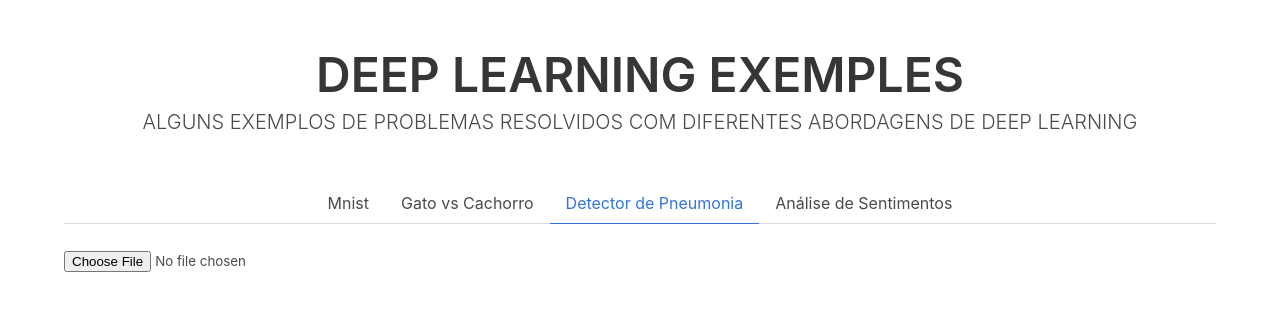
After one commit to lucasvalentim/deep-learning-exemples, a Flask app: page /pneumonia-detector in a window 1280 px wide. The commit adds this page. Shown: the top 311 px of the page. Run offline with Flask 2, Linux system fonts and the light colour scheme.

Commit message:
Exibição do resultado

```diff
--- a/app.py
+++ b/app.py
@@ -13,7 +13,19 @@ app = flask.Flask(__name__)
 
 @app.route('/')
 def index():
-    return flask.render_template('index.html')
+    return flask.render_template('mnist.html')
+
+@app.route('/cat-vs-dog')
+def cat_vs_dog():
+    return flask.render_template('cat-vs-dog.html')
+
+@app.route('/pneumonia-detector')
+def pneumonia_detector():
+    return flask.render_template('pneumonia-detector.html')
+
+@app.route('/sentiment-analysis')
+def sentiment_analysis():
+    return flask.render_template('sentiment-analysis.html')
 
 @app.route('/api/mnist/predict', methods=['POST'])
 def mnist_predict():
@@ -28,7 +40,7 @@ def mnist_predict():
             model = mnist.load_production_model()
             preds = model.predict(image)
 
-            data['predictions'] = mnist.decode_predictions(preds[0])
+            data['prediction'] = mnist.decode_predictions(preds[0])
             data['success'] = True
 
     return flask.jsonify(data)
--- a/exemples/mnist/mnist.py
+++ b/exemples/mnist/mnist.py
@@ -19,7 +19,10 @@ def prepare_image(image):
     return image
 
 def decode_predictions(preds):
-    return [{'label': str(label), 'probability': float(prob)} for label, prob in enumerate(preds)]
+    return {
+        'label': str(np.argmax(preds)),
+        'probability': float(np.max(preds))
+    }
 
 def build_model():
     model = Sequential()
--- a/static/css/styles.css
+++ b/static/css/styles.css
@@ -6,17 +6,23 @@
     margin-top: -1rem;
 }
 
-#inputImage {
-    margin: 0 auto;
-}
-
 #mnist .input-image {
     margin: 0 auto;
     display: table;
 }
 
-#mnist .image-preview-wrapper {
+#mnist .image-preview {
     width: 420px;
     margin: 30px auto;
     display: none;
 }
+
+#mnist .result {
+    max-width: 600px;
+    margin: 30px auto;
+    padding: 30px;
+    border-radius: 5px;
+    background: #f1f1f1;
+    text-align: center;
+    display: none;
+}
--- a/static/js/app.js
+++ b/static/js/app.js
@@ -9,7 +9,7 @@ $(function() {
 
             reader.readAsDataURL(this.files[0]);
 
-            $('.image-preview-wrapper').show();
+            $('#mnist .image-preview').show();
 
             var formData = new FormData();
 
@@ -20,7 +20,8 @@ $(function() {
                 type: 'POST',
                 data: formData,
                 success: function(data) {
-                    console.log(data)
+                    $('#mnist .result .number-predicted').text(data.prediction.label);
+                    $('#mnist .result').show();
                 },
                 cache: false,
                 contentType: false,
--- /dev/null
+++ b/templates/pneumonia-detector.html
@@ -0,0 +1,43 @@
+<!DOCTYPE html>
+<html lang="pt-BR">
+<head>
+    <meta charset="UTF-8">
+    <meta name="viewport" content="width=device-width, initial-scale=1.0">
+    <meta http-equiv="X-UA-Compatible" content="ie=edge">
+    <title>Deep Learning Exemples</title>
+    <link rel="stylesheet" href="https://cdnjs.cloudflare.com/ajax/libs/bulma/0.7.2/css/bulma.min.css">
+    <link rel="stylesheet" href="/static/css/styles.css">
+</head>
+
+<body>
+
+    <header id="header">
+        <h1 class="title is-1 has-text-centered is-uppercase">Deep Learning Exemples</h1>
+        <h2 class="subtitle has-text-centered is-uppercase has-text-weight-light">Alguns exemplos de problemas resolvidos com diferentes abordagens de Deep Learning</h2>
+    </header>
+
+    <div class="container">
+        <div class="tabs is-centered">
+            <ul>
+                <li><a href="/">Mnist</a></li>
+                <li><a href="/cat-vs-dog">Gato vs Cachorro</a></li>
+                <li class="is-active"><a href="/pneumonia-detector">Detector de Pneumonia</a></li>
+                <li><a href="/sentiment-analysis">Análise de Sentimentos</a></li>
+            </ul>
+        </div>
+
+        <section id="pneumoniaDetector">
+            <input type="file" class="input-image" name="image" accept="image/*">
+            <img class="image-preview" src="" />
+            <div class="result">
+                <p class="is-uppercase"></p>
+                <p class=" is-size-1 has-text-weight-bold"></p>
+            </div>
+        </section>
+    </div>
+
+    <script src="https://code.jquery.com/jquery-3.3.1.min.js"></script>
+    <script src="/static/js/app.js"></script>
+
+</body>
+</html>
```
Also changed, not shown: templates/cat-vs-dog.html (added, +43 -0 lines), templates/mnist.html (renamed from templates/index.html, +9 -8 lines), templates/sentiment-analysis.html (added, +38 -0 lines).
